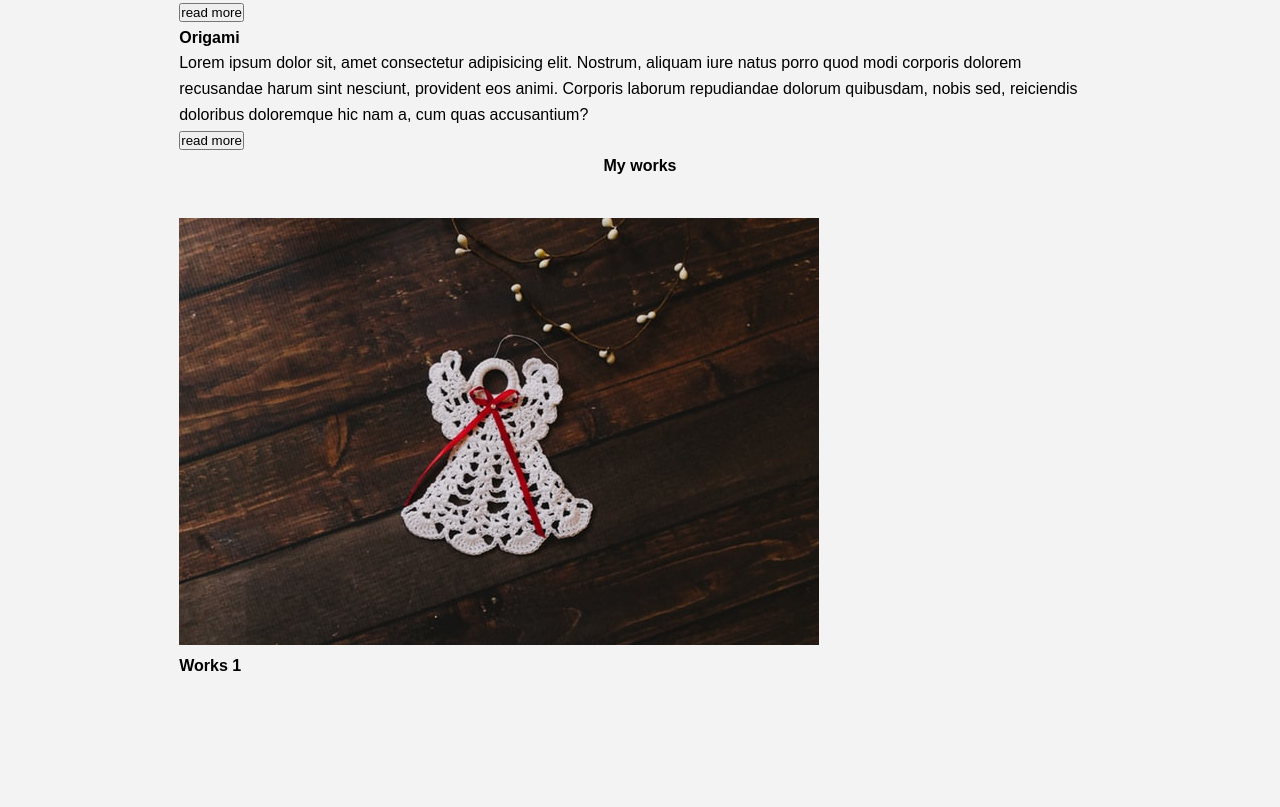
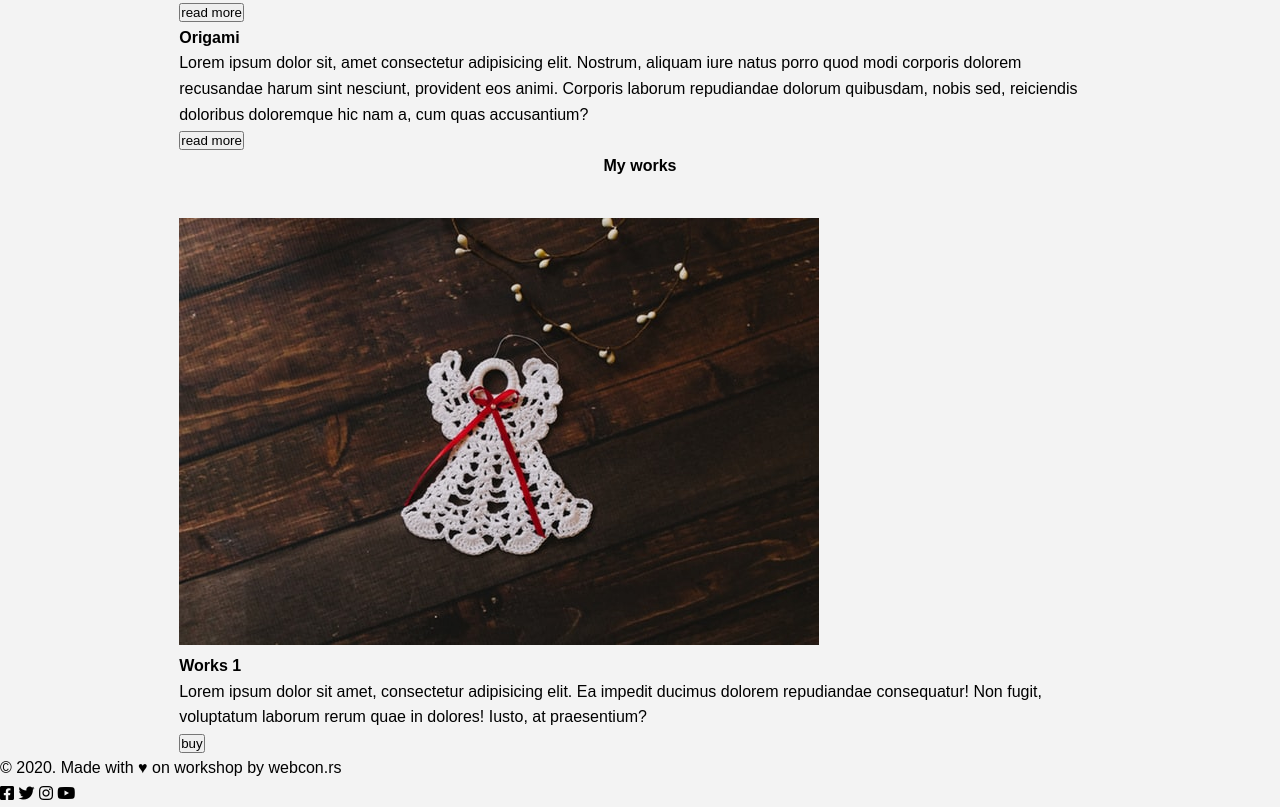
Before and after one commit to zile028/2-handmade, a plain HTML site: page index.html in a window 1280 px wide. Shown: the part 670-1477 px from the top of the page. Before the commit the page ends 1349 px from the top, so only its background shows below. Drawn offline with Linux system fonts and the light colour scheme.

Commit message:
html finish

```diff
--- a/index.html
+++ b/index.html
@@ -69,11 +69,22 @@
             <div class="col">
                 <img src="img/works1.jpg" alt="">
                 <h4>Works 1</h4>
-                <p></p>
+                <p>Lorem ipsum dolor sit amet, consectetur adipisicing elit. Ea impedit ducimus dolorem repudiandae
+                    consequatur! Non fugit, voluptatum laborum rerum quae in dolores! Iusto, at praesentium?</p>
+                <button>buy</button>
             </div>
         </article>
     </section>
-
+    <!-- footer -->
+    <footer>
+        <p class="copy">&copy; 2020. Made with <span>&hearts;</span> on workshop by <a href="">webcon.rs</a></p>
+        <div>
+            <a href=""><i class="fab fa-facebook-square"></i></a>
+            <a href=""><i class="fab fa-twitter"></i></a>
+            <a href=""><i class="fab fa-instagram"></i></a>
+            <a href=""><i class="fab fa-youtube"></i></a>
+        </div>
+    </footer>
 
 </body>
 
```
